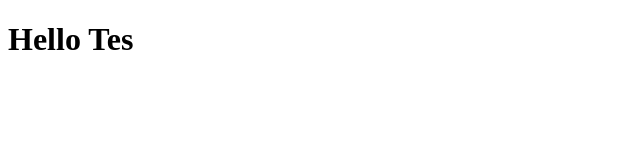
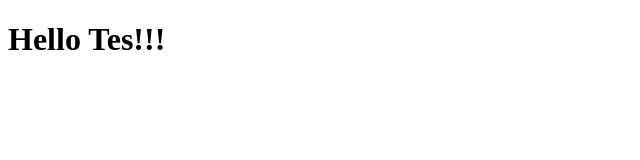
Before and after one commit to Tes-Panachai27/panachai.github.io, a plain HTML site: page index.html in a window 1280 px wide. Shown: the full height of the page, 0-640 px from the left. Drawn offline with Linux system fonts and the light colour scheme.

Commit message:
Update index.html

```diff
--- a/index.html
+++ b/index.html
@@ -4,6 +4,6 @@
         <title>Hello</title>
     </head>
 <body>
-    <h1>Hello Tes</h1>
+    <h1>Hello Tes!!!</h1>
 </body>
 </html>
```
